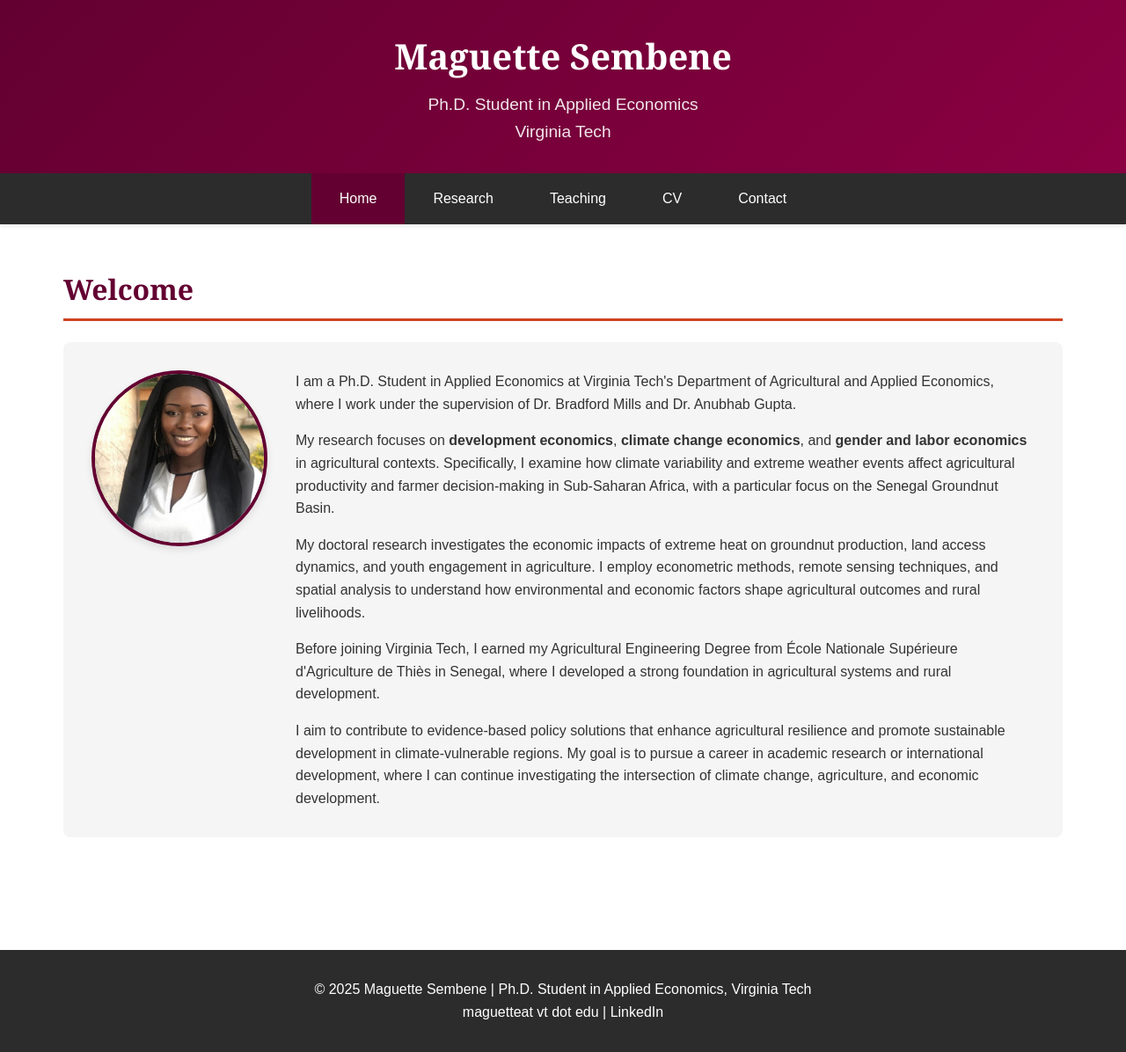
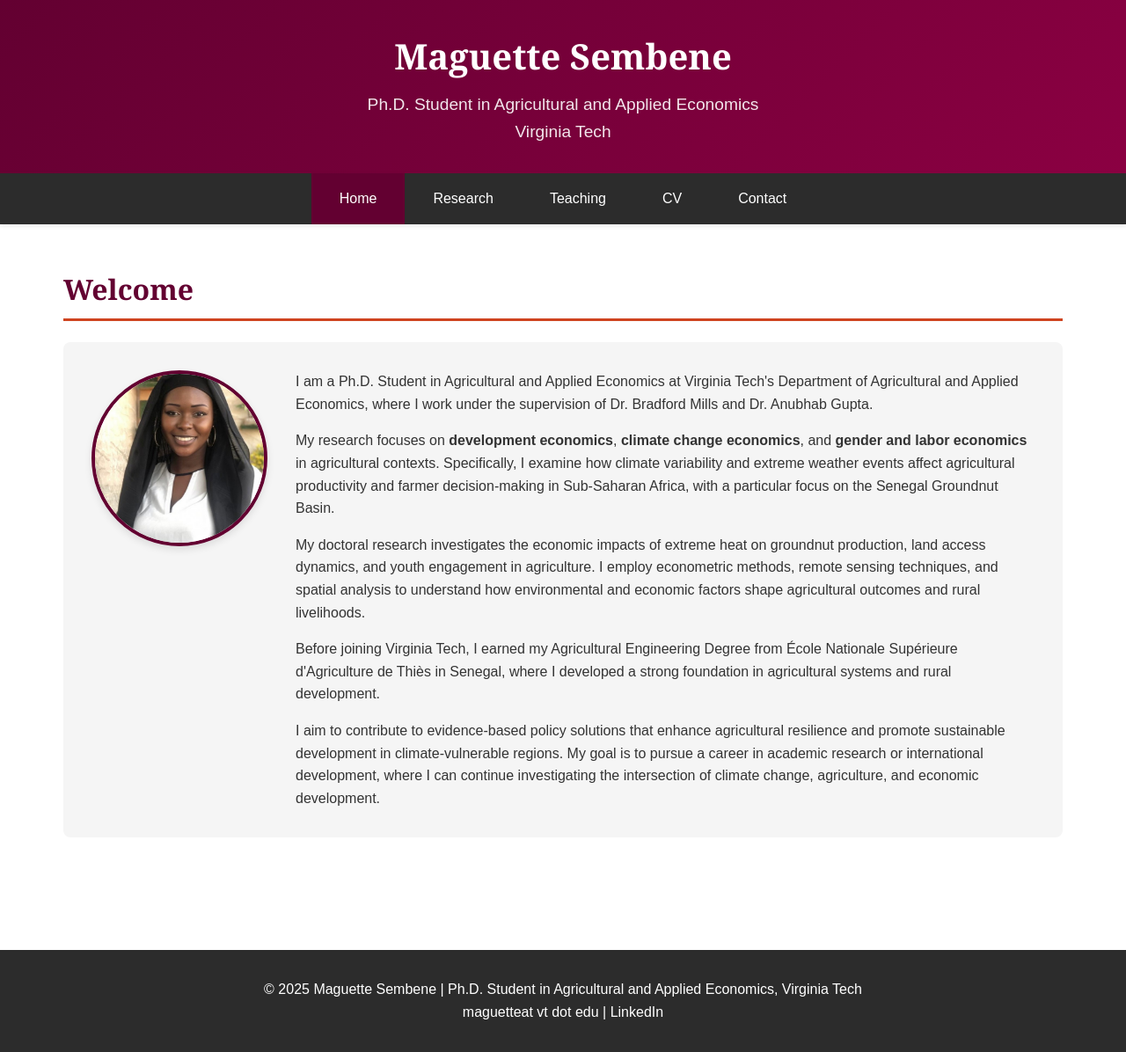
Before and after one commit to maguettevt/maguettevt.github.io, a plain HTML site: page index.html in a window 1280 px wide. Shown: the whole page at 88% size. Drawn offline with Linux system fonts and the light colour scheme.

Commit message:
Update index.html

```diff
--- a/index.html
+++ b/index.html
@@ -260,7 +260,7 @@
         <div class="header-content">
             <div class="header-text">
                 <h1>Maguette Sembene</h1>
-                <p>Ph.D. Student in Applied Economics</p>
+                <p>Ph.D. Student in Agricultural and Applied Economics</p>
                 <p>Virginia Tech</p>
             </div>
         </div>
@@ -283,7 +283,7 @@
                 <div class="bio-with-photo">
                     <img src="photo.jpg" alt="Maguette Sembene" class="profile-photo">
                     <div class="bio-text">
-                        <p>I am a Ph.D. Student in Applied Economics at Virginia Tech's Department of Agricultural and Applied Economics, where I work under the supervision of Dr. Bradford Mills and Dr. Anubhab Gupta.</p>
+                        <p>I am a Ph.D. Student in Agricultural and Applied Economics at Virginia Tech's Department of Agricultural and Applied Economics, where I work under the supervision of Dr. Bradford Mills and Dr. Anubhab Gupta.</p>
 
                         <p style="margin-top: 1rem;">My research focuses on <strong>development economics</strong>, <strong>climate change economics</strong>, and <strong>gender and labor economics</strong> in agricultural contexts. Specifically, I examine how climate variability and extreme weather events affect agricultural productivity and farmer decision-making in Sub-Saharan Africa, with a particular focus on the Senegal Groundnut Basin.</p>
 
@@ -433,7 +433,7 @@
         </section>
     </div>
     <footer>
-        <p>&copy; 2025 Maguette Sembene | Ph.D. Student in Applied Economics, Virginia Tech</p>
+        <p>&copy; 2025 Maguette Sembene | Ph.D. Student in Agricultural and Applied Economics, Virginia Tech</p>
         <p><a href="">maguetteat vt dot edu</a> | <a href="https://www.linkedin.com/in/maguettesembene" target="_blank">LinkedIn</a></p>
     </footer>
     <script>
```
